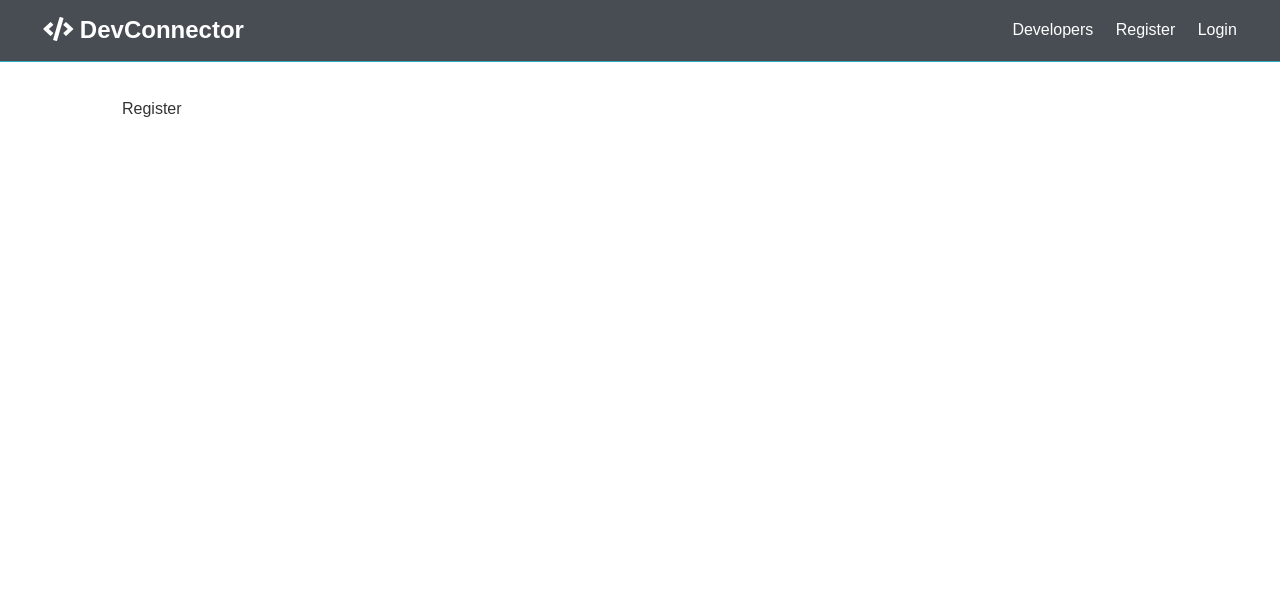
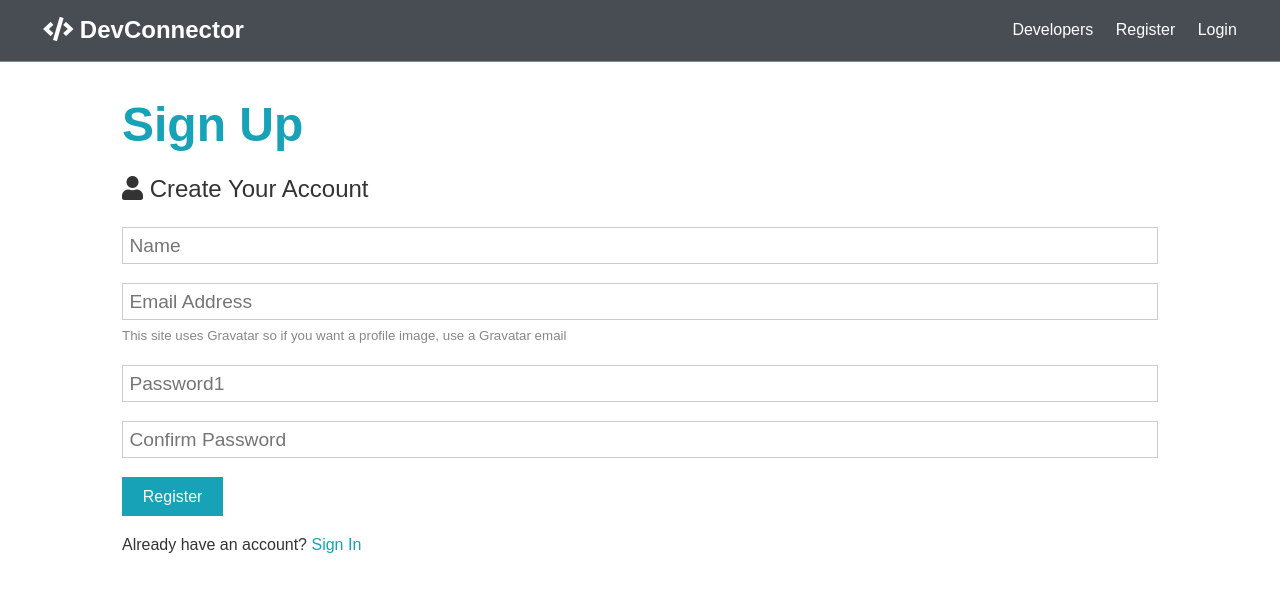
Before and after one commit to DhilipThangaraj/dev-connector-app, a React (Create React App) app in the folder client/: page /register in a window 1280 px wide. Shown: the top 592 px of the page. Built offline with nearby package versions, Linux system fonts and the light colour scheme.

Commit message:
Registration form implemented

```diff
--- a/client/src/components/auth/Register.js
+++ b/client/src/components/auth/Register.js
@@ -1,5 +1,85 @@
-import React from "react";
+import React, { Fragment, useState } from "react";
 
 export const Register = () => {
-  return <div>Register</div>;
+  const [formData, setFormData] = useState({
+    name: "",
+    email: "",
+    password1: "",
+    password2: "",
+  });
+
+  const { name, email, password1, password2 } = formData;
+
+  const onChange = (e) =>
+    setFormData({ ...formData, [e.target.name]: e.target.value });
+
+  const onSubmit = (e) => {
+    e.preventDefault();
+    if (password1 !== password2) {
+      console.log("Password do not match");
+    } else {
+      console.log(formData);
+    }
+  };
+
+  return (
+    <Fragment>
+      <h1 className="large text-primary">Sign Up</h1>
+      <p className="lead">
+        <i className="fas fa-user"></i> Create Your Account
+      </p>
+      <form className="form" onSubmit={(e) => onSubmit(e)}>
+        <div className="form-group">
+          <input
+            type="text"
+            placeholder="Name"
+            name="name"
+            value={name}
+            onChange={(e) => onChange(e)}
+            required
+          />
+        </div>
+        <div className="form-group">
+          <input
+            type="email"
+            placeholder="Email Address"
+            name="email"
+            value={email}
+            onChange={(e) => onChange(e)}
+            required
+          />
+          <small className="form-text">
+            This site uses Gravatar so if you want a profile image, use a
+            Gravatar email
+          </small>
+        </div>
+        <div className="form-group">
+          <input
+            type="password"
+            placeholder="Password1"
+            name="password1"
+            minLength="6"
+            value={password1}
+            onChange={(e) => onChange(e)}
+            required
+          />
+        </div>
+        <div className="form-group">
+          <input
+            type="password"
+            placeholder="Confirm Password"
+            name="password2"
+            minLength="6"
+            value={password2}
+            onChange={(e) => onChange(e)}
+            required
+          />
+        </div>
+        <input type="submit" className="btn btn-primary" value="Register" />
+      </form>
+      <p className="my-1">
+        Already have an account? <a href="login.html">Sign In</a>
+      </p>
+    </Fragment>
+  );
 };
```
